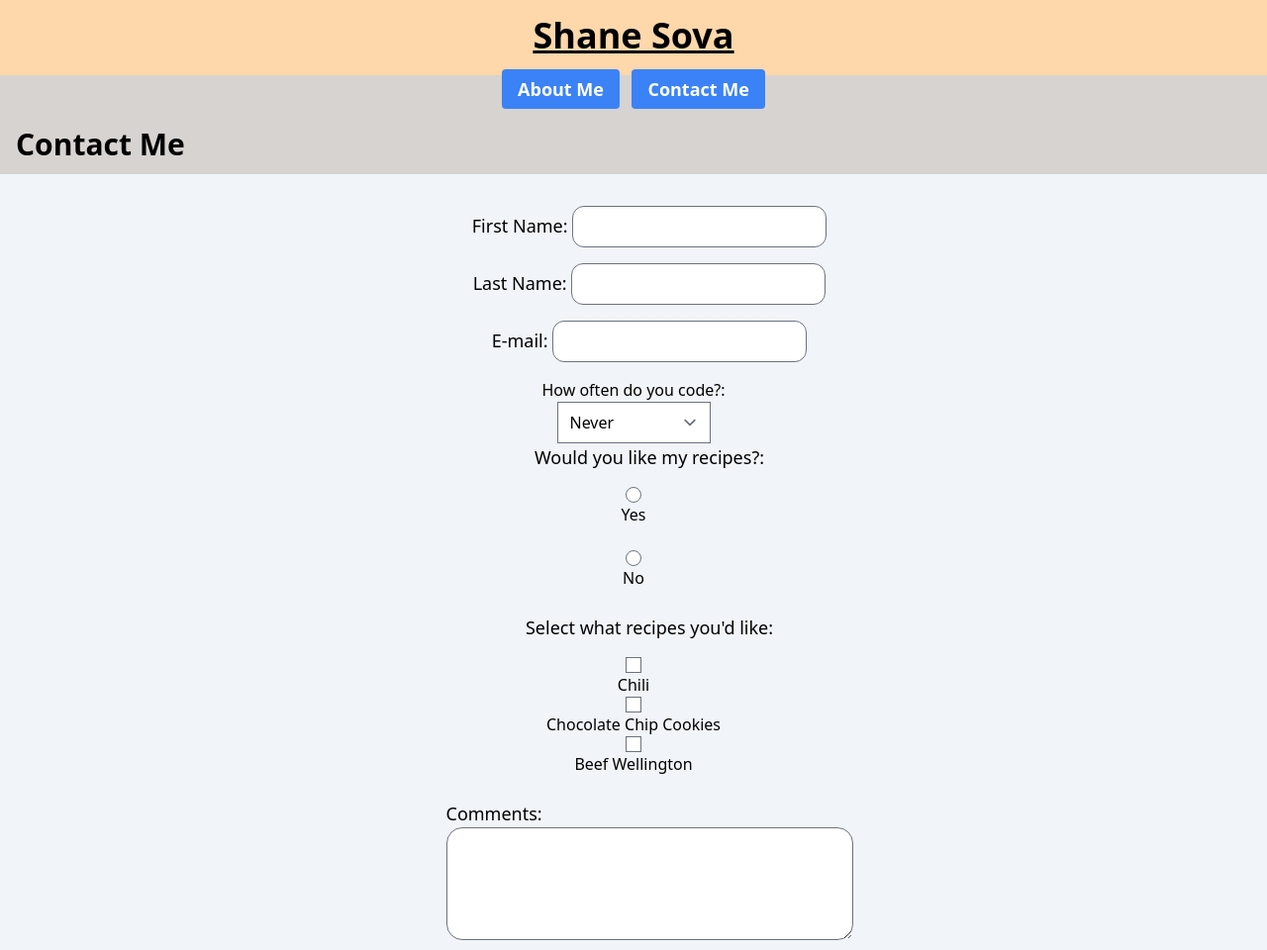
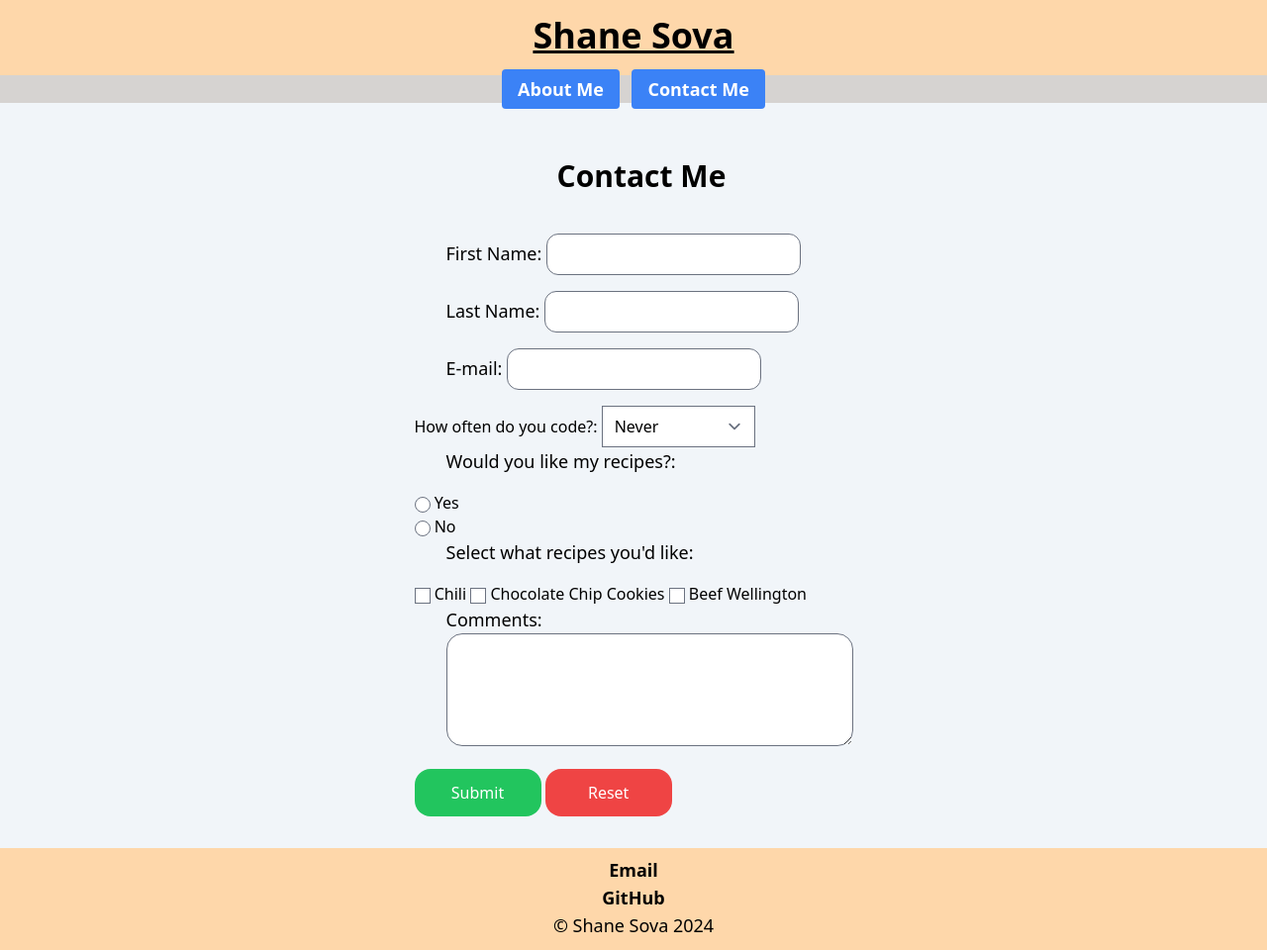
Before and after one commit to SWIC-177/html-css-skills-demo-sovas0725, a website built with Vite: page contact.html in a window 1280 px wide. Shown: the top 960 px of the page at 99% size. Built offline with nearby package versions, Linux system fonts and the light colour scheme.

Commit message:
Add grid tag to contact.html

```diff
--- a/contact.html
+++ b/contact.html
@@ -27,11 +27,10 @@
           >Contact Me</a
         >
       </nav>
-      <h2>Contact Me</h2>
+      <grid class="grid grid-cols-1 justify-items-center bg-slate-100 p-8">
+        <h2 class="mb-10">Contact Me</h2>
         <form>
-        <fieldset
-          class="grid grid-cols-1 justify-items-center bg-slate-100 p-8"
-        >
+          <fieldset>
             <p>
               <label for="fname">First Name:</label>
               <input type="text" name="fname" id="fname" class="rounded-xl" />
@@ -62,7 +61,12 @@
             <p>Select what recipes you'd like:</p>
             <input type="checkbox" id="recipe1" name="recipe1" value="Chili" />
             <label for="recipe1"> Chili</label>
-          <input type="checkbox" id="recipe2" name="recipe2" value="Cookies" />
+            <input
+              type="checkbox"
+              id="recipe2"
+              name="recipe2"
+              value="Cookies"
+            />
             <label for="recipe2"> Chocolate Chip Cookies</label>
             <input
               type="checkbox"
@@ -93,6 +97,7 @@
             </buttons>
           </fieldset>
         </form>
+      </grid>
     </body>
     <footer>
       <a href="mailto:shane.sova@student.swic.edu">Email</a>
```
Lines whose indentation alone changed are shown as unchanged.
